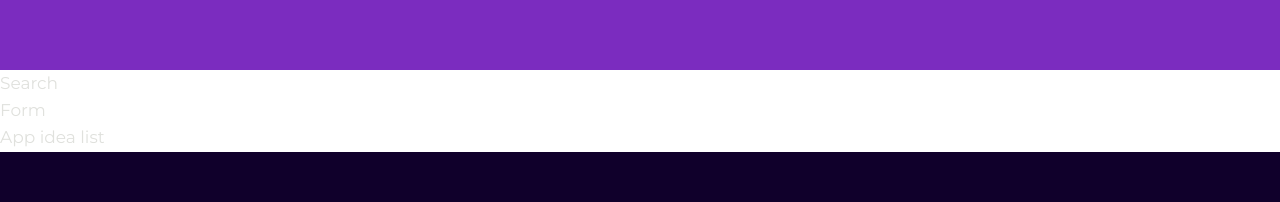
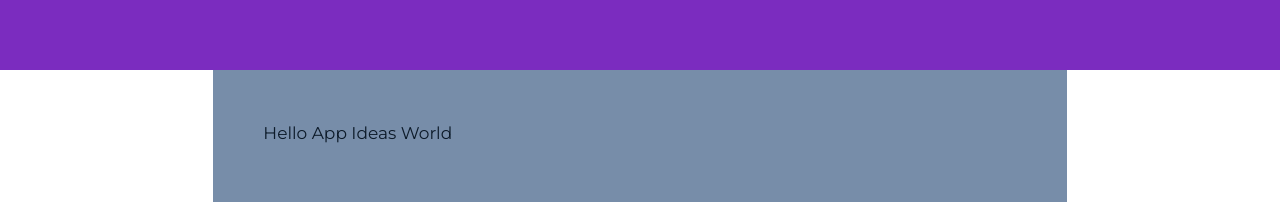
Before and after one commit to chingu-voyages/v38-geckos-team-04, a React (Create React App) app in the folder frontend/: page / in a window 1280 px wide. Shown: the part 570-772 px from the top of the page. Built offline with nearby package versions, Linux system fonts and the light colour scheme; a web font is replaced by a local one.

Commit message:
Add Main component and remove searchForm and ResultList components

```diff
--- a/frontend/src/App.js
+++ b/frontend/src/App.js
@@ -10,10 +10,7 @@ const App = () => (
   <React.Fragment>
     <Header />
 
-    <main>
-      <SearchForm />
-      <ResultsList />
-    </main>
+    <Main />
 
     <Footer />
   </React.Fragment>
```
